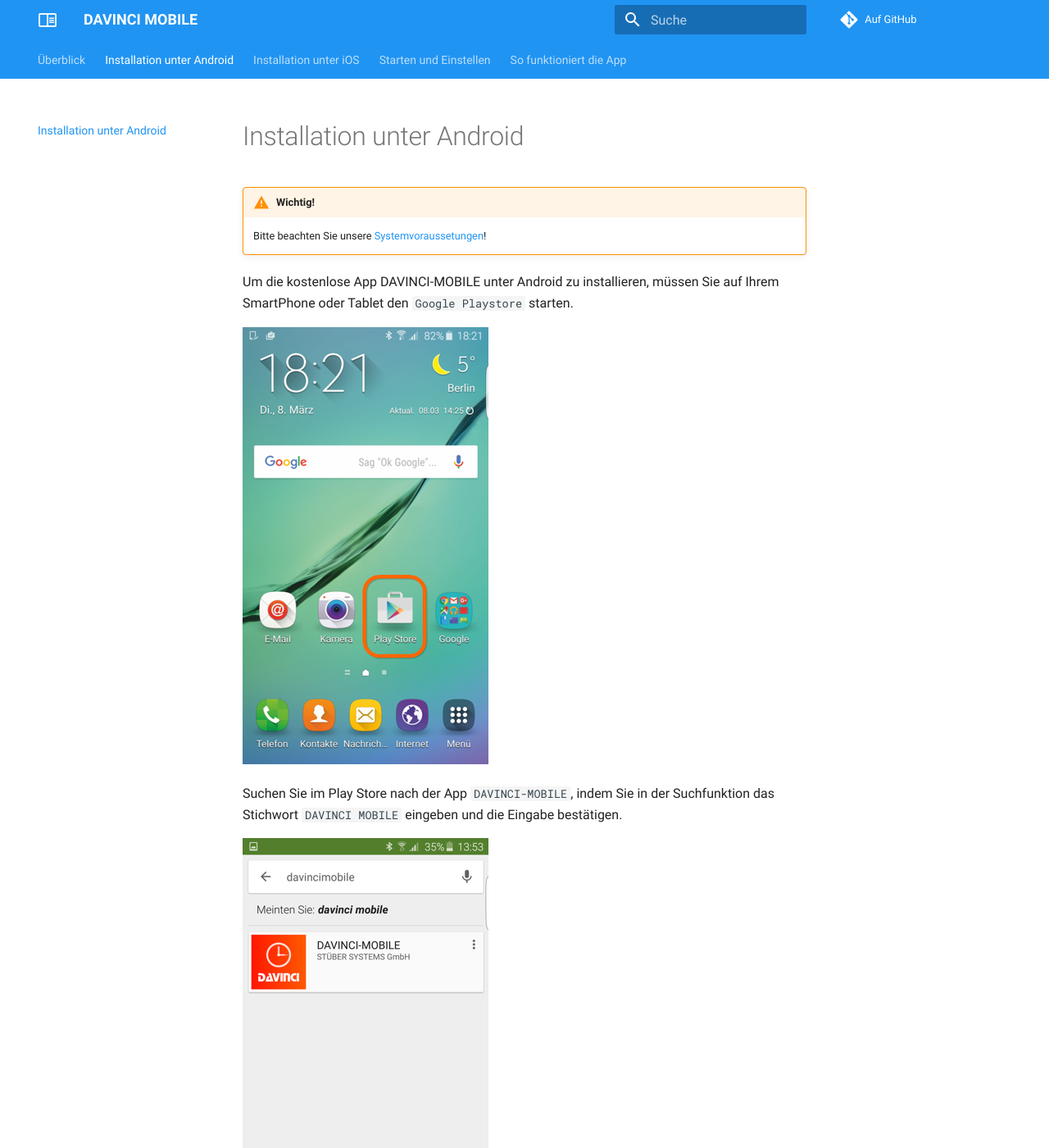
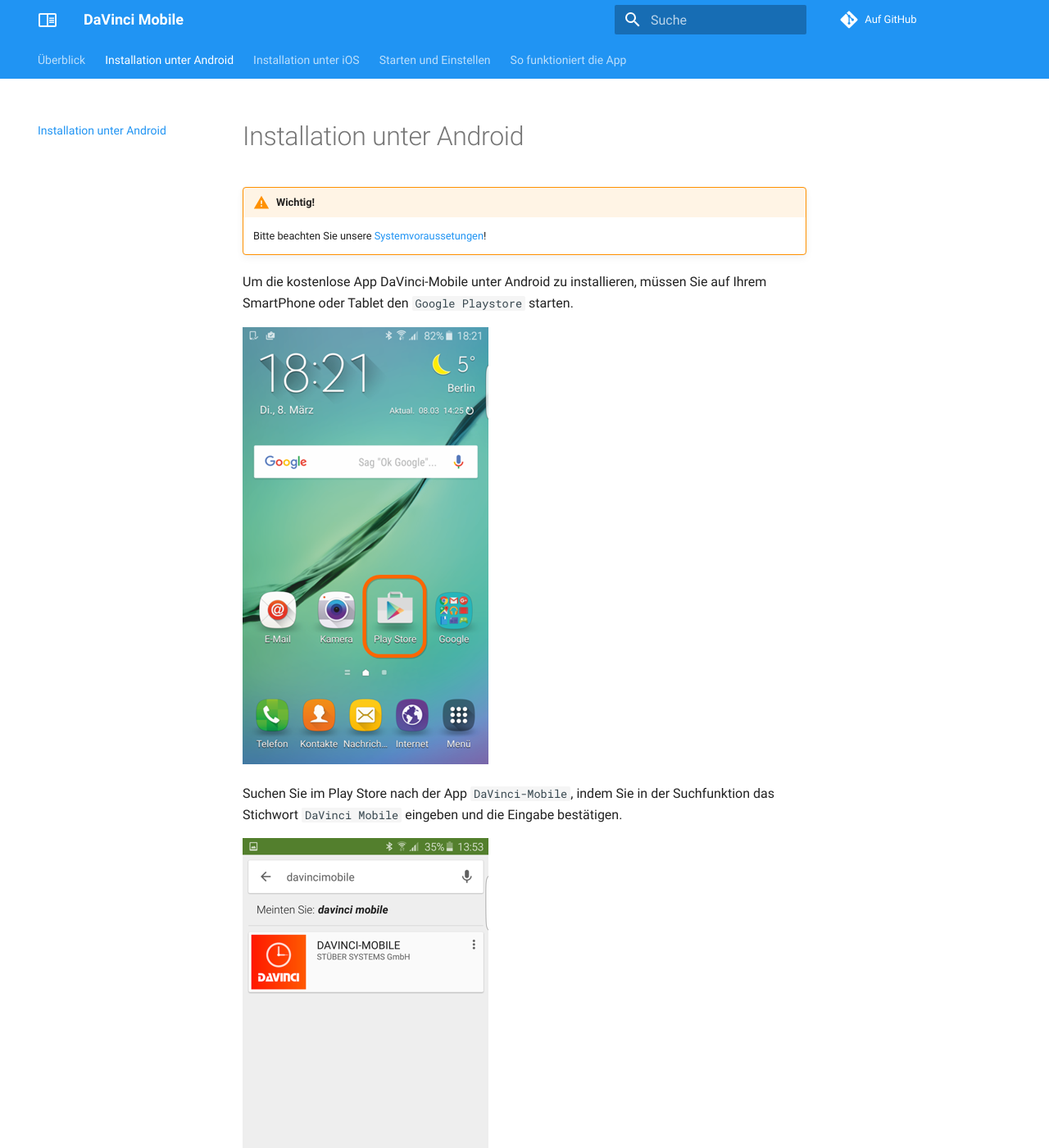
Before and after one commit to stuebersystems/doc.davinci-mobile.de, an MkDocs documentation site: the page built from docs/installation-android.md, in a window 1280 px wide and 1400 px high. Shown: the whole window at 82% size. Built offline with MkDocs 1.6.1 and Material for MkDocs 9.7.7, drawn with Linux system fonts in a browser that asks for light colours; comment, search, counter and statistics services are not loaded; some of the changed text lies outside the part shown.

Commit message:
no message

```diff
--- a/docs/installation-android.md
+++ b/docs/installation-android.md
@@ -4,22 +4,22 @@
 
     Bitte beachten Sie unsere [Systemvoraussetungen](https://doc.davinci6.stueber.de/00.allgemein/requirements/)!
 
-Um die kostenlose App DAVINCI-MOBILE unter Android zu installieren, müssen Sie auf Ihrem SmartPhone oder Tablet den `Google Playstore` starten.
+Um die kostenlose App DaVinci-Mobile unter Android zu installieren, müssen Sie auf Ihrem SmartPhone oder Tablet den `Google Playstore` starten.
 
 ![Google Play Store](/assets/images/appandroidplaystoremarked.png "Google Play Store")
 
-Suchen Sie im Play Store nach der App `DAVINCI-MOBILE`, indem Sie in der Suchfunktion das Stichwort `DAVINCI MOBILE` eingeben und die Eingabe bestätigen.
+Suchen Sie im Play Store nach der App `DaVinci-Mobile`, indem Sie in der Suchfunktion das Stichwort `DaVinci Mobile` eingeben und die Eingabe bestätigen.
 
-![DAVINCI-MOBILE im Play Store finden](/assets/images/appandroidinstall1.png)
+![DaVinci-Mobile im Play Store finden](/assets/images/appandroidinstall1.png)
 
-Wählen Sie die gefundene App `DAVINCI-MOBILE` aus. Klicken Sie anschließend auf die Schaltfläche `Installieren`.
+Wählen Sie die gefundene App `DaVinci-Mobile` aus. Klicken Sie anschließend auf die Schaltfläche `Installieren`.
 
-![DAVINCI-MOBILE vor Installation](/assets/images/appandroidinstall2.png)
+![DaVinci-Mobile vor Installation](/assets/images/appandroidinstall2.png)
 
-DAVINCI-MOBILE wird jetzt installiert.
+DaVinci-Mobile wird jetzt installiert.
 
-![DAVINCI-MOBILE nach Installation](/assets/images/appandroidinstall3.png)
+![DaVinci-Mobile nach Installation](/assets/images/appandroidinstall3.png)
 
-Nach der Installation finden Sie die App im Programmenü unter `DAVINCI`.
+Nach der Installation finden Sie die App im Programmenü unter `DaVinci`.
 
-![DAVINCI-MOBILE im Programmenü](/assets/images/appandroiddesktop.png)
+![DaVinci-Mobile im Programmenü](/assets/images/appandroiddesktop.png)
--- a/mkdocs.yml
+++ b/mkdocs.yml
@@ -1,6 +1,6 @@
 # Project information
-site_name: DAVINCI MOBILE
-site_description: 'DAVINCI MOBILE Anleitung'
+site_name: DaVinci Mobile
+site_description: 'DaVinci Mobile Anleitung'
 site_author: 'STÜBER SYSTEMS GmbH'
 site_url: 'https://doc.davinci-app.stueber.de'
 
```
Also changed, not shown: README.md (+2 -2 lines), docs/index.md (+5 -5 lines), docs/installation-ios.md (+7 -7 lines), docs/start-and-config.md (+7 -7 lines), docs/usage.md (+7 -7 lines).
